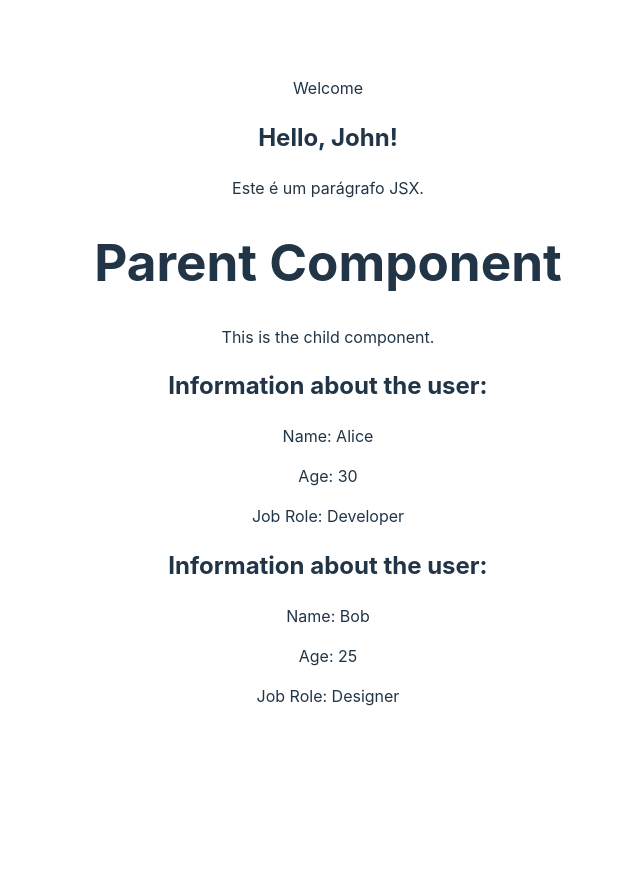
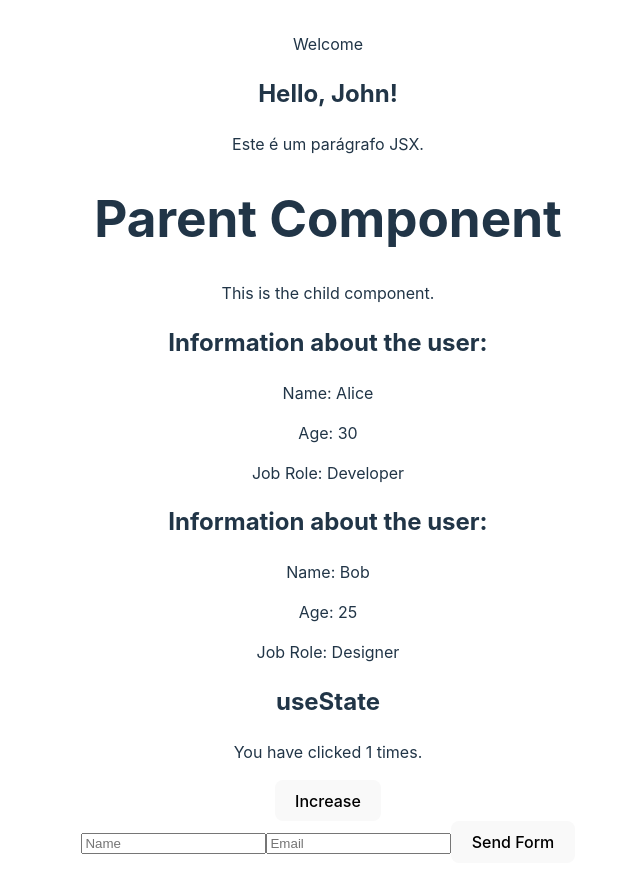
Before and after one commit to mmartins23/ReactJS-com-TS-direto-ao-ponto, a React (Vite) app in the folder Section 3- Fundamentos do React JS/react-fundamentals-app/: page / in a window 1280 px wide. Shown: the top 892 px of the page, without its empty margins (312-952 px from the left). Before the commit the page ends 800 px from the top, so only its background shows below. Built offline with nearby package versions, Linux system fonts and the light colour scheme.

Commit message:
11. Conhecendo o hook useState

```diff
--- a/Section 3- Fundamentos do React JS/react-fundamentals-app/src/App.jsx
+++ b/Section 3- Fundamentos do React JS/react-fundamentals-app/src/App.jsx
@@ -4,6 +4,8 @@ import Welcome from './components/Welcome';
 import Greeting from './components/Greeting';
 import ParentComponent from './components/ParentComponent';
 import User from './components/User';
+import Counter from './components/Counter';
+import Form from './components/Form';
 
 
 function App() {
@@ -19,6 +21,10 @@ function App() {
       {/* 10 Props */}
       <User name="Alice" age={30} jobRole="Developer" />
       <User name="Bob" age={25} jobRole="Designer" />
+      {/* useState */}
+      <Counter/>
+      {/* Multiple state */}
+      <Form/>
     </>
   )
 }
--- /dev/null
+++ b/Section 3- Fundamentos do React JS/react-fundamentals-app/src/components/Counter.jsx
@@ -0,0 +1,18 @@
+import { useState } from "react"
+
+const Counter = () => {
+    const [count, setCount] = useState(1);
+
+    const handleClick = () => {
+        setCount(prevCount => prevCount + 1);
+    }
+  return (
+    <div>
+        <h2>useState</h2>
+        <p>You have clicked {count} times.</p>
+        <button onClick={handleClick}>Increase</button>
+    </div>
+  )
+}
+
+export default Counter
--- /dev/null
+++ b/Section 3- Fundamentos do React JS/react-fundamentals-app/src/components/Form.jsx
@@ -0,0 +1,28 @@
+import { useState } from "react"
+
+const Form = () => {
+    const [name, setName] = useState("");
+    const [email, setEmail] = useState("");
+
+    const handleSubmit = (e) => {
+        e.preventDefault();
+
+        console.log(name, email);
+        setName("");
+        setEmail("");
+    }
+
+
+    return (
+        <form onSubmit={handleSubmit}>
+            <input type="text" value={name} onChange={e => setName(e.target.value)} placeholder="Name" />
+            <label>{name}</label>
+
+            <input type="email" value={email} onChange={e => setEmail(e.target.value)} placeholder="Email" />
+            <label>{email}</label>
+            <button type="submit">Send Form</button>
+        </form>
+    )
+}
+
+export default Form
```
Also changed, not shown: 1 other file (tests, documents, lock files or other folders).
